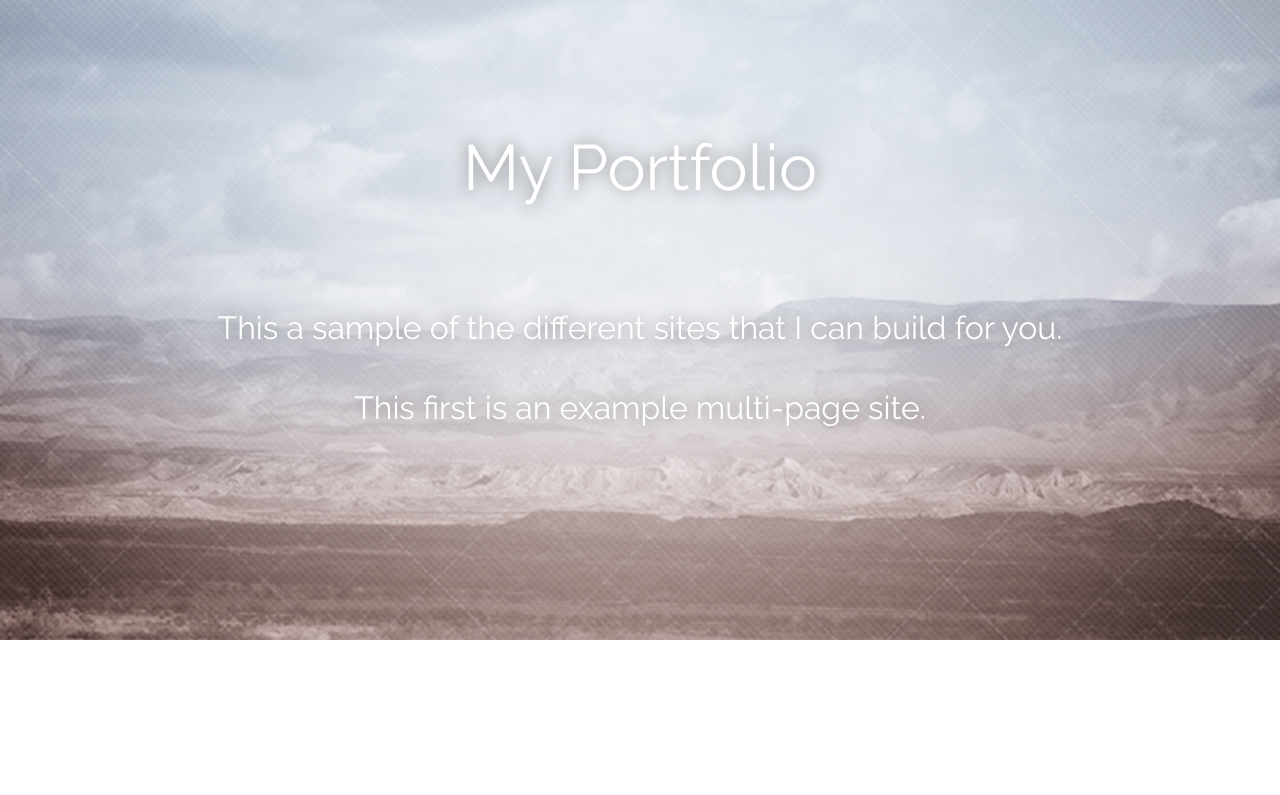
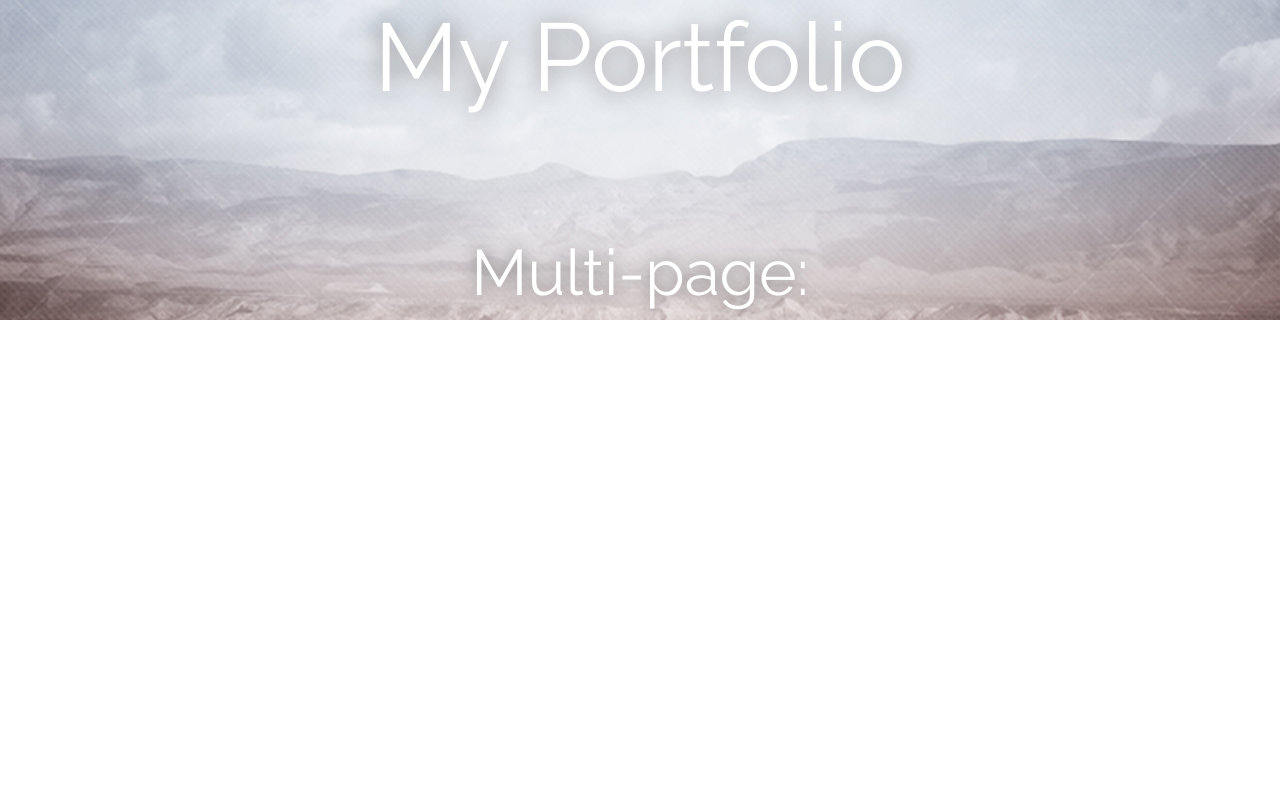
Before and after one commit to Koriganp/koriganpayne, a PHP site: page /portfolio/index.php in a window 1280 px wide. Shown: the part 66-861 px from the top of the page. Run offline with PHP 8.4, Linux system fonts and the light colour scheme; some libraries are stand-ins or nearby versions.

Commit message:
changed portfolio page

```diff
--- a/public_html/portfolio/index.php
+++ b/public_html/portfolio/index.php
@@ -13,13 +13,10 @@ require_once("../php/partials/head-utils.php");
 
 		<!-- Parallax -->
 
-		<section class="parallax-content">
+		<section class="parallax-content narrow">
 			<div class="parallax">
-				<h1 class="pt-5 port animated zoomIn">My Portfolio</h1>
-				<div class="port-content">
-					<p>This a sample of the different sites that I can build for you.</p>
-					<p>This first is an example multi-page site.</p>
-				</div>
+				<h1 class="port-1">My Portfolio</h1>
+				<h2 class="port animated zoomIn move-down">Multi-page:</h2>
 			</div>
 		</section>
 
@@ -36,12 +33,9 @@ require_once("../php/partials/head-utils.php");
 
 		<!-- Parallax 2 -->
 
-		<section class="parallax-content parallax-content-2">
+		<section class="parallax-content parallax-content-2 narrow">
 			<div class="parallax">
-				<h1 id="static" class="port animated pt-5">Another Example</h1>
-				<div class="port-content">
-					<p>This second example is of a single static page.</p>
-				</div>
+				<h2 id="static" class="port animated pt-5 move-down-more">Simple Static:</h2>
 			</div>
 		</section>
 
@@ -58,13 +52,9 @@ require_once("../php/partials/head-utils.php");
 
 		<!-- Parallax 3 -->
 
-		<section class="parallax-content parallax-content-3">
+		<section class="parallax-content parallax-content-3 narrow">
 			<div class="parallax">
-				<h1 id="para" class="port animated pt-5">Final Example</h1>
-				<div class="port-content">
-					<p>This third example is of a single static page, with a parallax effect.</p>
-					<p>The images are layered differently than content.</p>
-				</div>
+				<h2 id="para" class="port animated pt-5 move-down-more">Static Parallax:</h2>
 			</div>
 		</section>
 
@@ -75,7 +65,7 @@ require_once("../php/partials/head-utils.php");
 						<div  id="restaurant" class="col-s-12 col-md-6 col-lg-8 my-5 animated">
 							<a href="sample-sites/restaurant-site/index.html" target="_blank"><img src="<?php echo $PREFIX;?>images/restaurant-site.jpg" class="fit" alt="Restaurant Site"/></a>
 						</div>
-						<p id="restaurantText" class="col-s-12 col-md-6 col-lg-4 text-dark my-5 pl-5 animated">This is a sample website for a restaurant. It is also not a real site, just a template to show you what your potential site could look like. You can view it <a href="sample-sites/restaurant-site/index.html" target="_blank">here</a>, or you can just click on the image. If you like what you see, please <a href="<?php echo $PREFIX;?>contact/index.php">contact me</a>.</p>
+						<p id="restaurantText" class="col-s-12 col-md-6 col-lg-4 text-dark my-5 pl-5 animated">This is a sample website for a restaurant. It is also not a real site, just a template to show you what your potential site could look like. It utilizes parallax, where images are layered differently than content, creating a 3-D effect. You can view it <a href="sample-sites/restaurant-site/index.html" target="_blank">here</a>, or you can just click on the image. If you like what you see, please <a href="<?php echo $PREFIX;?>contact/index.php">contact me</a>.</p>
 					</div>
 				</div>
 
--- a/public_html/styles/main.css
+++ b/public_html/styles/main.css
@@ -87,17 +87,18 @@ body, html {
 	.port {
 		color: white;
 		font-size: 4rem;
-		line-height: 15rem;
 		font-weight: 500;
 		text-align: center;
 		text-shadow: 0 0 1rem gray;
+		position: relative;
+		bottom: 0;
 	}
-	.port-content {
+	.port-1 {
 		color: white;
-		font-size: 2rem;
-		line-height: 4rem;
+		font-size: 6rem;
+		font-weight: 500;
 		text-align: center;
-		text-shadow: 0 0 1rem gray;
+		text-shadow: 0 0 1.5rem gray;
 	}
 }
 
@@ -122,15 +123,18 @@ body, html {
 	}
 	.port {
 		color: white;
-		font-size: 3rem;
-		line-height: 10rem;
+		font-size: 2.5rem;
+		line-height: 6rem;
 		font-weight: 500;
 		text-align: center;
+		position: relative;
+		bottom: 0;
 	}
-	.port-content {
+	.port-1 {
 		color: white;
-		font-size: 1.5rem;
-		line-height: 3rem;
+		font-size: 4rem;
+		line-height: 6rem;
+		font-weight: 500;
 		text-align: center;
 	}
 }
@@ -214,3 +218,17 @@ body, html {
 	height: auto;
 	width: auto;
 }
+
+.narrow {
+	height: 20rem;
+}
+
+.move-down {
+	height: 100%;
+	margin-top: 7.5rem;
+}
+
+.move-down-more {
+	height: 100%;
+	margin-top: 11.5rem;
+}
```
